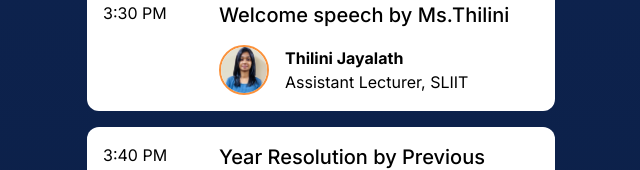
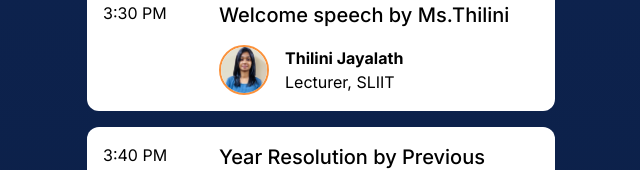
Before and after one commit to sliitsesc/links, a Next.js app: page /agm in a window 1280 px wide. Shown: the part 287-457 px from the top of the page, without its empty margins (319-959 px from the left). Built offline with nearby package versions, Linux system fonts and the light colour scheme.

Commit message:
fix: update agenda

```diff
--- a/src/data/AgendaData.ts
+++ b/src/data/AgendaData.ts
@@ -4,7 +4,7 @@ export const AgendaData = [
     time: "3:30 PM",
     imageURL: "/faces/msthilini.jpeg",
     name: "Thilini Jayalath",
-    position: "Assistant Lecturer, SLIIT",
+    position: "Lecturer, SLIIT",
   },
   {
     title: "Year Resolution by Previous Year's President",
```
